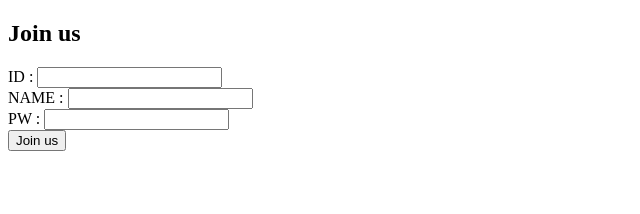
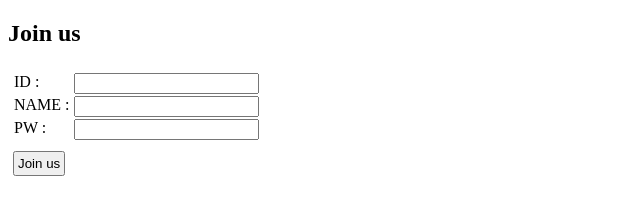
Before and after one commit to inzilion/shoppingmall, a website: page shoppingmall/public/join.html in a window 1280 px wide. Shown: the whole page, without its empty margins (0-640 px from the left). Drawn offline with Linux system fonts and the light colour scheme.

Commit message:
2023-04-06 3rd edit Join.html

```diff
--- a/shoppingmall/public/join.html
+++ b/shoppingmall/public/join.html
@@ -9,10 +9,18 @@
 <body>
   <h2>Join us</h2>
   <form method="post" action="/auth/JoinProcess">
-    <label>ID : </label><input type="text" name="userID" required=""><br>
-    <label>NAME : </label><input type="text" name="userName" required=""><br>
-    <label>PW : </label><input type="password" name="userPW" required=""><br>
-    <input type="submit" value="Join us">
+    <div style="display:flex; flex-direction: column; padding: 5px;">
+      <div style="display:flex; flex-direction: row; padding:1px;">
+        <div style="width:60px;">ID : </div>
+        <div><input type="text" name="userID" required=""></div></div>
+      <div style="display:flex; flex-direction: row; padding:1px;">
+        <div style="width:60px;">NAME : </div>
+        <div><input type="text" name="userName" required=""></div></div>
+      <div style="display:flex; flex-direction: row; padding:1px;">
+        <div style="width:60px;">PW : </div>
+        <div><input type="password" name="userPW" required=""></div></div>
+      </div>
+    <input style="padding: 3px; margin:5px;" type="submit" value="Join us">
   </form>
 
 </body>
```
